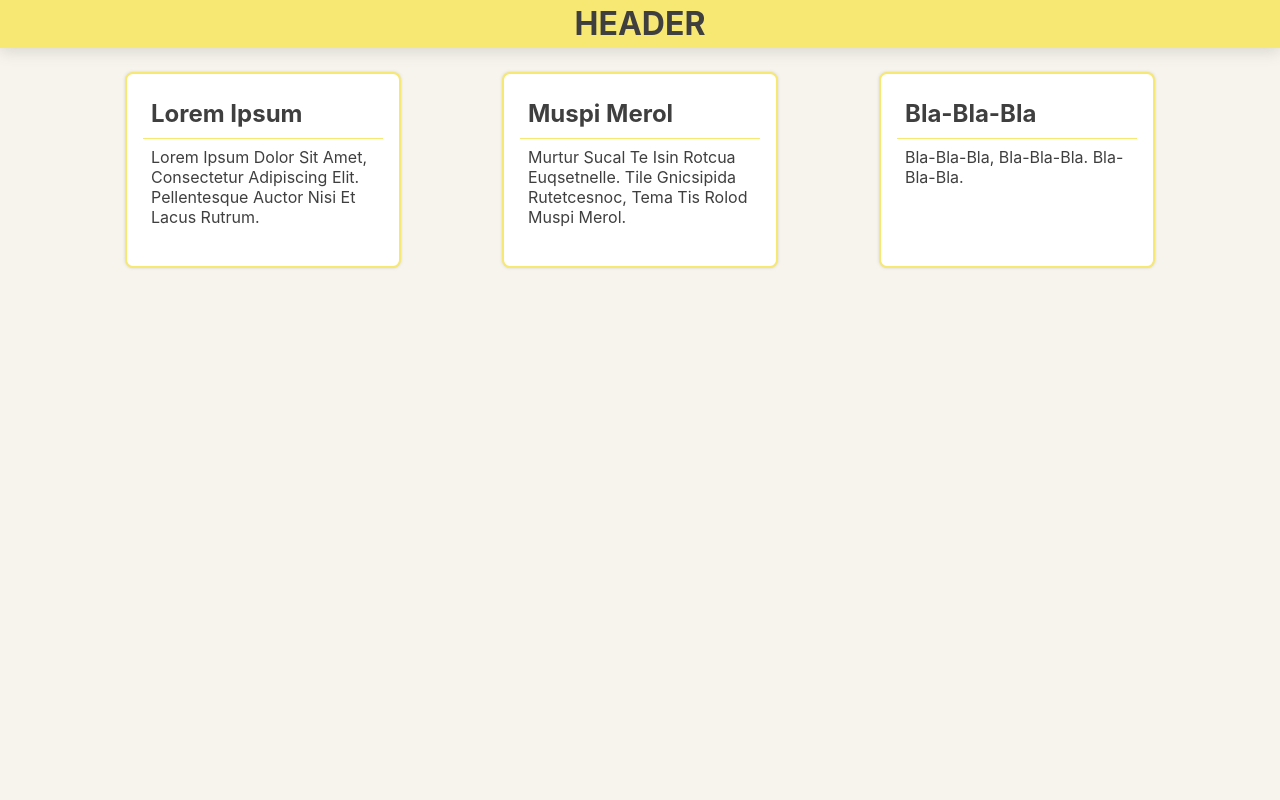
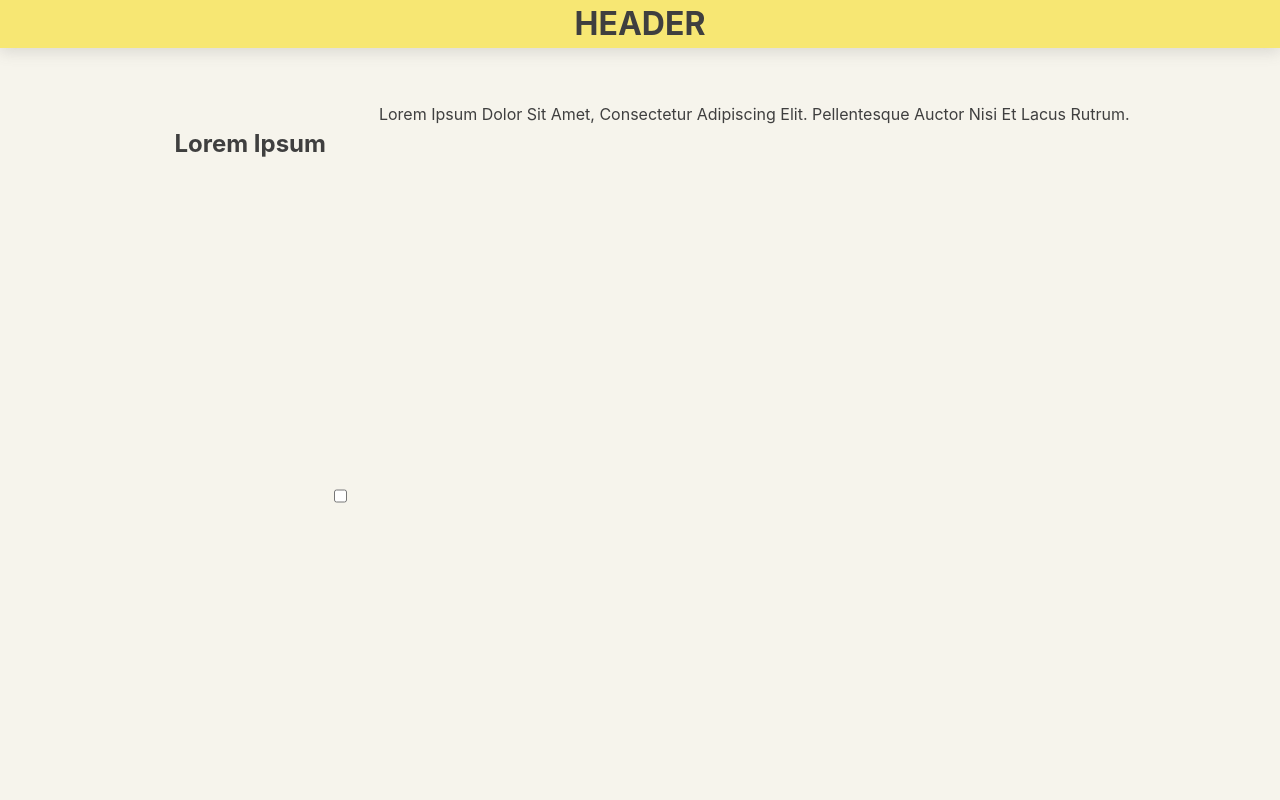
Before and after one commit to milothea/ReactJS, a React (Create React App) app in the folder my-app/: page / in a window 1280 px wide. Shown: the top 800 px of the page. Built offline with nearby package versions, Linux system fonts and the light colour scheme.

Commit message:
add checkbox event listener to change styles

```diff
--- a/my-app/src/components/UI/Card.js
+++ b/my-app/src/components/UI/Card.js
@@ -1,11 +1,27 @@
+import { useState } from 'react';
+import Container from './Container';
+import Checkbox from './Checkbox';
 import './Card.css';
 
 const Card = (props) => {
+  const [className, setClassName] = useState('container card');
+
+  function checkboxHandler(event) {
+    if (event.target.checked) {
+      setClassName('container card active');
+    } else {
+      setClassName('container card');
+    }
+  }
+
   return (
-    <div className="container__card" id={props.id}>
-      <h2 className="card__heading">{props.heading}</h2>
+    <Container className={className} id={props.id}>
+      <Container className='container heading'>
+        <h2 className="card__heading">{props.heading}</h2>
+        <Checkbox className='card__checkbox' type='checkbox' onChange={checkboxHandler} />
+      </Container>
       <p className="card__text">{props.text}</p>
-    </div>
+    </Container>
   );
 }
 
```
